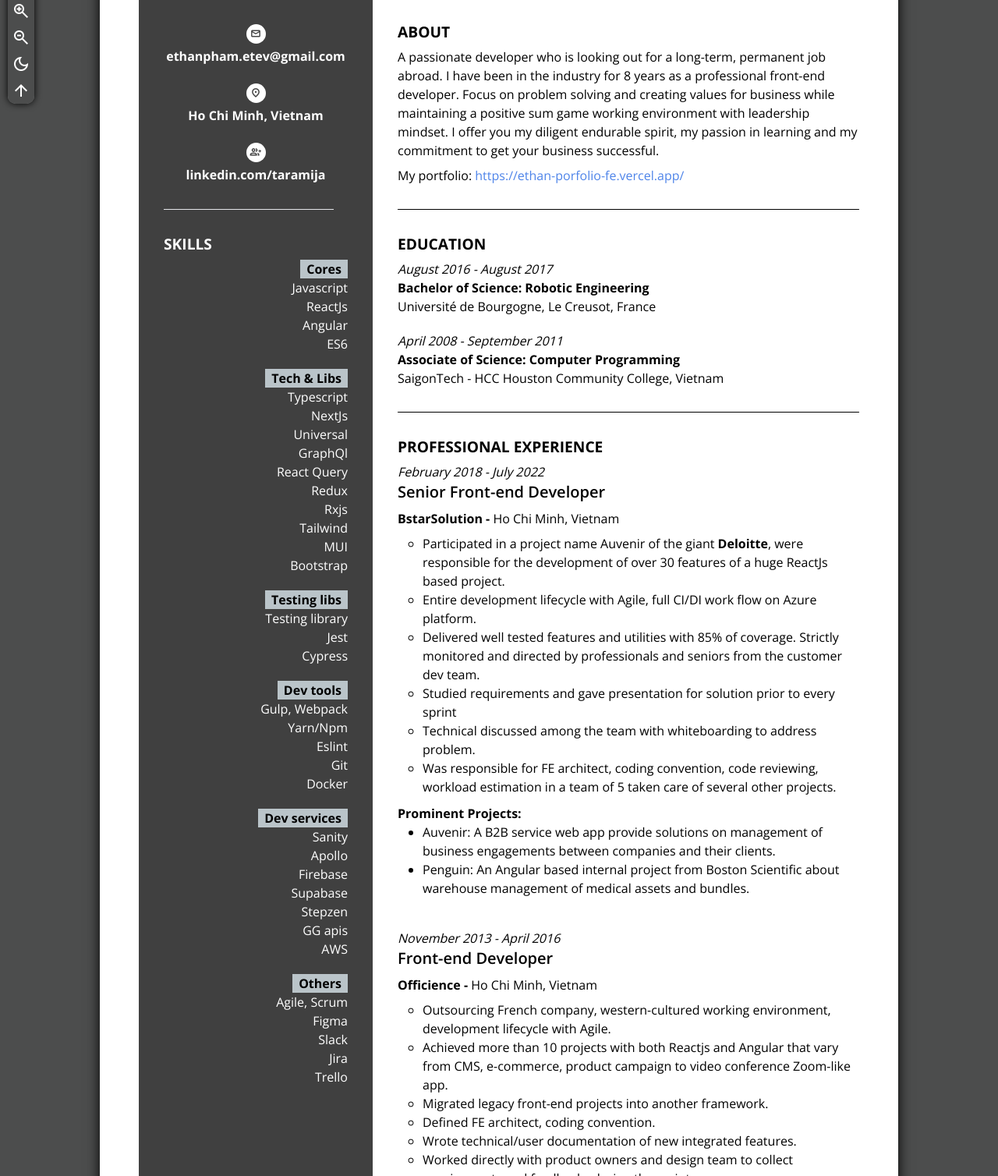
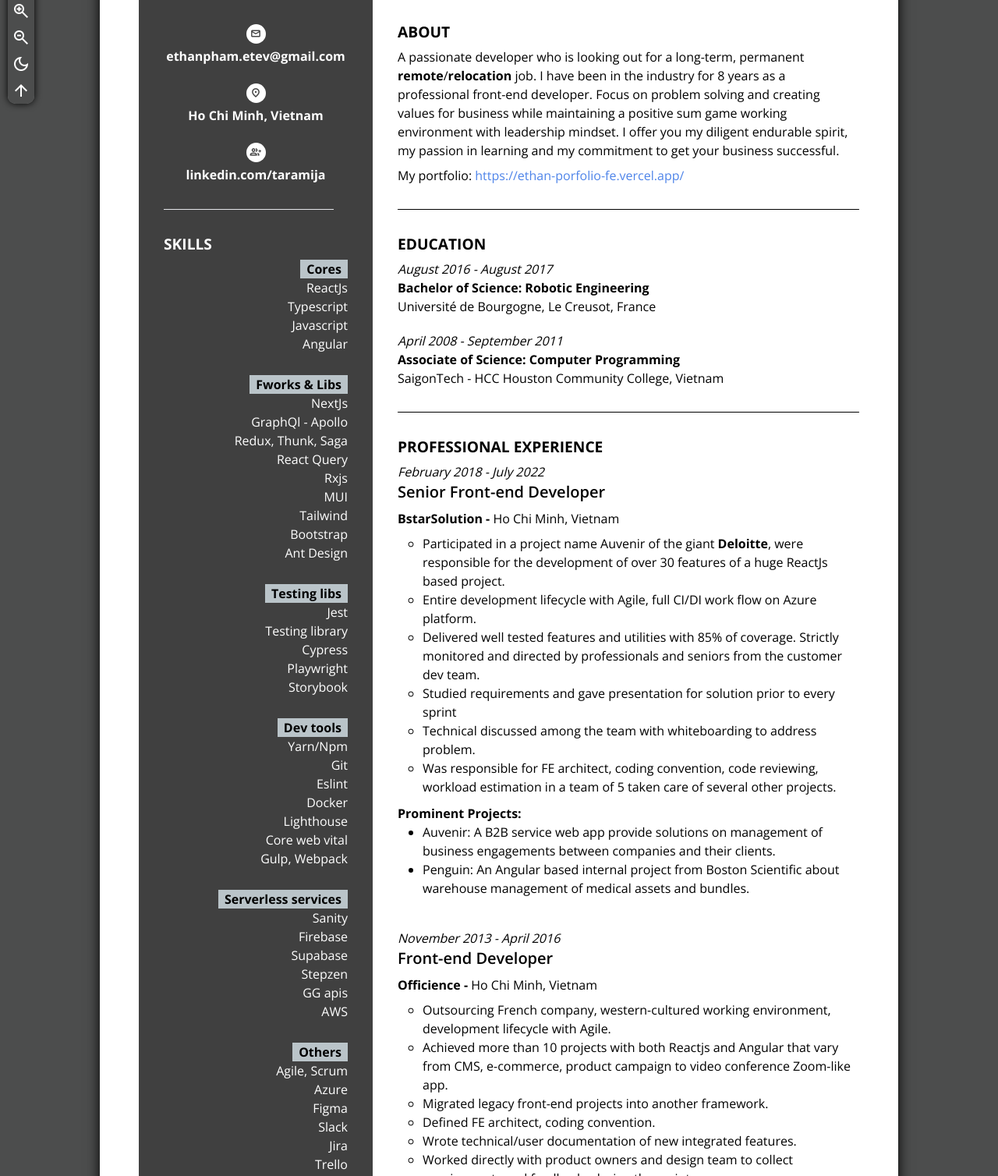
Before and after one commit to ethanpham1811/cv, a website: page index.html in a window 1280 px wide. Shown: the part 337-1845 px from the top of the page at 78% size. Drawn offline with nearby package versions, Linux system fonts and the light colour scheme.

Commit message:
feat: update skills

```diff
--- a/index.html
+++ b/index.html
@@ -182,10 +182,12 @@
         <article data-id="article" class="flex-grow">
           <h1 class="text-[1.2rem] mb-2 uppercase font-bold">about</h1>
           <p>
-            A passionate developer who is looking out for a long-term, permanent job abroad. I have been in the industry for 8 years as a professional
-            front-end developer. Focus on problem solving and creating values for business while maintaining a positive sum game working environment
-            with leadership mindset. I offer you my diligent endurable spirit, my passion in learning and my commitment to get your business
-            successful.
+            A passionate developer who is looking out for a long-term, permanent <span class="font-bold">remote</span>/<span class="font-bold"
+              >relocation</span
+            >
+            job. I have been in the industry for 8 years as a professional front-end developer. Focus on problem solving and creating values for
+            business while maintaining a positive sum game working environment with leadership mindset. I offer you my diligent endurable spirit, my
+            passion in learning and my commitment to get your business successful.
           </p>
           <p class="mt-2">
             My portfolio:
@@ -198,78 +200,81 @@
       <!-- Important: Update "row-span-x" upon adding new item to right column -->
       <section class="row-span-5 relative bg-[var(--nav-color)] flex flex-col p-8 text-white scroll-smooth" tabindex="0" id="skill-list">
         <h1 class="text-[1.2rem] mb-2 uppercase font-bold">skills</h1>
-        <div class="grid md:grid-cols-1 sm:grid-cols-5 grid-cols-2">
-          <ul class="flex flex-col mr-1 md:mr-0 md:text-right mb-5 items-end">
+        <div class="grid md:grid-cols-1 sm:grid-cols-5 grid-cols-2 gap-2">
+          <ul class="flex flex-col text-right mb-5 items-end">
             <li
               class="max-md:bg-[var(--header-color)] max-md:text-[var(--nav-color)] break-words font-bold px-2 bg-[var(--header-color)] text-black max-w-max"
             >
               Cores
             </li>
+            <li>ReactJs</li>
+            <li>Typescript</li>
             <li>Javascript</li>
-            <li>ReactJs</li>
             <li>Angular</li>
-            <li>ES6</li>
           </ul>
-          <ul class="flex flex-col mr-1 md:mr-0 md:text-right mb-5 items-end">
+          <ul class="flex flex-col text-right mb-5 items-end">
             <li
               class="max-md:bg-[var(--header-color)] max-md:text-[var(--nav-color)] break-words font-bold px-2 bg-[var(--header-color)] text-black max-w-max"
             >
-              Tech & Libs
+              Fworks & Libs
             </li>
-            <li>Typescript</li>
             <li>NextJs</li>
-            <li>Universal</li>
-            <li>GraphQl</li>
+            <li>GraphQl - Apollo</li>
+            <li>Redux, Thunk, Saga</li>
             <li>React Query</li>
-            <li>Redux</li>
             <li>Rxjs</li>
+            <li>MUI</li>
             <li>Tailwind</li>
-            <li>MUI</li>
             <li>Bootstrap</li>
+            <li>Ant Design</li>
           </ul>
-          <ul class="flex flex-col mr-1 md:mr-0 md:text-right mb-5 items-end">
+          <ul class="flex flex-col text-right mb-5 items-end">
             <li
               class="max-md:bg-[var(--header-color)] max-md:text-[var(--nav-color)] break-words font-bold px-2 bg-[var(--header-color)] text-black max-w-max"
             >
               Testing libs
             </li>
+            <li>Jest</li>
             <li>Testing library</li>
-            <li>Jest</li>
             <li>Cypress</li>
+            <li>Playwright</li>
+            <li>Storybook</li>
           </ul>
-          <ul class="flex flex-col mr-1 md:mr-0 md:text-right mb-5 items-end">
+          <ul class="flex flex-col text-right mb-5 items-end">
             <li
               class="max-md:bg-[var(--header-color)] max-md:text-[var(--nav-color)] break-words font-bold px-2 bg-[var(--header-color)] text-black max-w-max"
             >
               Dev tools
             </li>
+            <li>Yarn/Npm</li>
+            <li>Git</li>
+            <li>Eslint</li>
+            <li>Docker</li>
+            <li>Lighthouse</li>
+            <li>Core web vital</li>
             <li>Gulp, Webpack</li>
-            <li>Yarn/Npm</li>
-            <li>Eslint</li>
-            <li>Git</li>
-            <li>Docker</li>
           </ul>
-          <ul class="flex flex-col mr-1 md:mr-0 md:text-right mb-5 items-end">
+          <ul class="flex flex-col text-right mb-5 items-end">
             <li
               class="max-md:bg-[var(--header-color)] max-md:text-[var(--nav-color)] break-words font-bold px-2 bg-[var(--header-color)] text-black max-w-max"
             >
-              Dev services
+              Serverless services
             </li>
             <li>Sanity</li>
-            <li>Apollo</li>
             <li>Firebase</li>
             <li>Supabase</li>
             <li>Stepzen</li>
             <li>GG apis</li>
             <li>AWS</li>
           </ul>
-          <ul class="flex flex-col mr-1 md:mr-0 md:text-right mb-5 items-end">
+          <ul class="flex flex-col text-right mb-5 items-end">
             <li
               class="max-md:bg-[var(--header-color)] max-md:text-[var(--nav-color)] break-words font-bold px-2 bg-[var(--header-color)] text-black max-w-max"
             >
               Others
             </li>
             <li>Agile, Scrum</li>
+            <li>Azure</li>
             <li>Figma</li>
             <li>Slack</li>
             <li>Jira</li>
@@ -387,11 +392,10 @@
         <article data-id="article" class="flex-grow">
           <h1 class="text-[1.2rem] mb-2 uppercase font-bold">Character traits</h1>
           <ul class="list-disc pl-8 mb-[10px]">
+            <li>Find joy in overcoming obstacles.</li>
+            <li>Do things right, not just getting them done.</li>
+            <li>Committed and hardworking, loves tackling challenges head-on.</li>
             <li>Strong desire to connect, to prove self, to be listened.</li>
-            <li>Committed and hardworking, loves tackling challenges head-on.</li>
-            <li>Find joy in overcoming obstacles.</li>
-            <li>I do things right, not just getting them done.</li>
-            <li>It bugs me if I can't wrap up a task before calling it a day.</li>
             <li>1px misalignment does matter.</li>
           </ul>
         </article>
```
